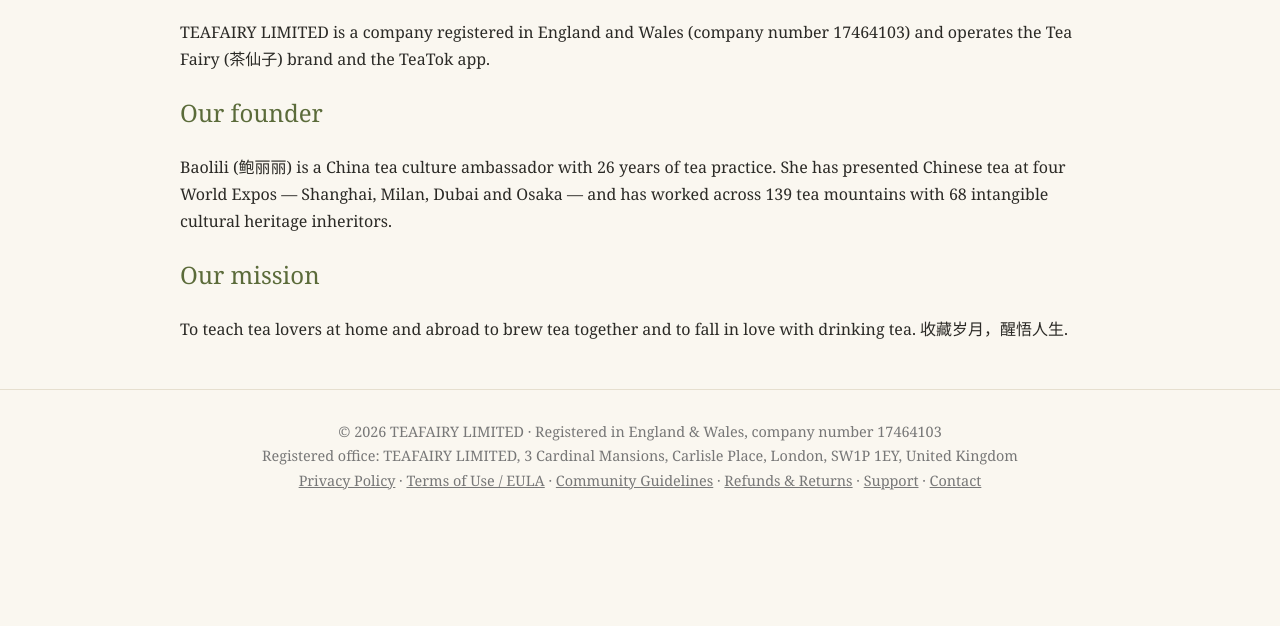
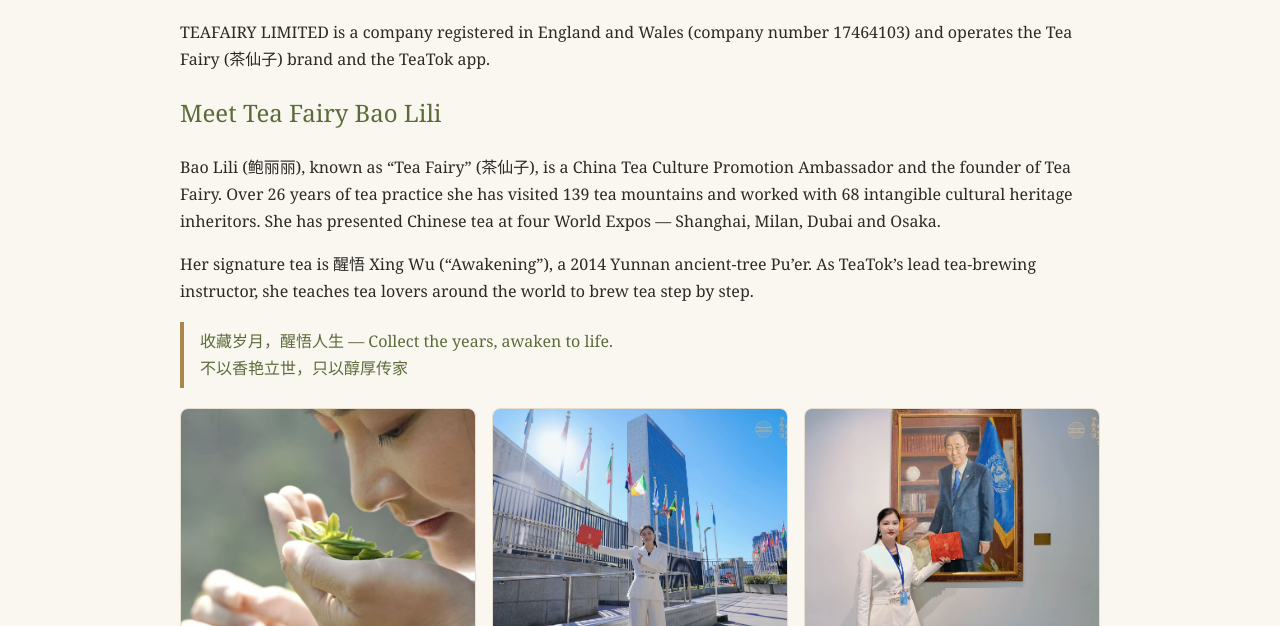
Before and after one commit to TeaFairyWorld/teafairy-site, a plain HTML site: page about.html in a window 1280 px wide. Shown: the part 173-799 px from the top of the page. Drawn offline with Linux system fonts and the light colour scheme.

Commit message:
Add Meet Tea Fairy Bao Lili section and photo galleries

```diff
--- a/about.html
+++ b/about.html
@@ -1,6 +1,10 @@
 <!doctype html><html lang="en"><head><meta charset="utf-8"><meta name="viewport" content="width=device-width,initial-scale=1"><title>About | Tea Fairy · TEAFAIRY LIMITED</title><link rel="stylesheet" href="style.css"></head><body>
 <header><nav><a class="brand" href="index.html">Tea Fairy 茶仙子</a><a href="index.html">Home</a><a href="about.html">About</a><a href="support.html">Support</a><a href="contact.html">Contact</a></nav></header>
 <main><h1>About TEAFAIRY LIMITED</h1><p>TEAFAIRY LIMITED is a company registered in England and Wales (company number 17464103) and operates the Tea Fairy (茶仙子) brand and the TeaTok app.</p>
-<h2>Our founder</h2><p>Baolili (鲍丽丽) is a China tea culture ambassador with 26 years of tea practice. She has presented Chinese tea at four World Expos &mdash; Shanghai, Milan, Dubai and Osaka &mdash; and has worked across 139 tea mountains with 68 intangible cultural heritage inheritors.</p>
+<h2 id="founder">Meet Tea Fairy Bao Lili</h2><p>Bao Lili (鲍丽丽), known as &ldquo;Tea Fairy&rdquo; (茶仙子), is a China Tea Culture Promotion Ambassador and the founder of Tea Fairy. Over 26 years of tea practice she has visited 139 tea mountains and worked with 68 intangible cultural heritage inheritors. She has presented Chinese tea at four World Expos &mdash; Shanghai, Milan, Dubai and Osaka.</p>
+<p>Her signature tea is 醒悟 Xing Wu (&ldquo;Awakening&rdquo;), a 2014 Yunnan ancient-tree Pu&#8217;er. As TeaTok&#8217;s lead tea-brewing instructor, she teaches tea lovers around the world to brew tea step by step.</p>
+<blockquote>收藏岁月，醒悟人生 &mdash; Collect the years, awaken to life.<br>不以香艳立世，只以醇厚传家</blockquote>
+<div class="gallery"><figure><img src="images/baolili-fresh-tea-leaves.jpg" alt="Bao Lili smelling freshly picked tea leaves" loading="lazy"><figcaption>Bao Lili with freshly picked tea leaves</figcaption></figure><figure><img src="images/baolili-un-flags.jpg" alt="Bao Lili holding a red box of Xing Wu tea outside United Nations Headquarters, with national flags behind her" loading="lazy"><figcaption>Bao Lili at United Nations Headquarters, New York</figcaption></figure><figure><img src="images/baolili-un-portrait-painting.jpg" alt="Bao Lili standing beside a portrait painting inside United Nations Headquarters" loading="lazy"><figcaption>Bao Lili at United Nations Headquarters, New York</figcaption></figure><figure><img src="images/baolili-un-terrace.jpg" alt="Bao Lili on a terrace at United Nations Headquarters" loading="lazy"><figcaption>Bao Lili at United Nations Headquarters, New York</figcaption></figure><figure><img src="images/baolili-un-general-assembly.jpg" alt="Bao Lili holding Xing Wu tea in the United Nations General Assembly Hall" loading="lazy"><figcaption>Bao Lili in the General Assembly Hall, United Nations Headquarters, New York</figcaption></figure><figure><img src="images/baolili-un-flag.jpg" alt="Bao Lili standing with the United Nations flag" loading="lazy"><figcaption>Bao Lili with the United Nations flag, New York</figcaption></figure></div>
+<h2 id="tea-and-art">Tea &amp; Art</h2><div class="gallery"><figure><img src="images/art-gaiwan.jpg" alt="A blue-and-white porcelain gaiwan" loading="lazy"><figcaption>Blue-and-white porcelain gaiwan</figcaption></figure><figure><img src="images/art-tea-gathering-card.jpg" alt="A Tea Fairy tea gathering card reading 如初, decorated with plum blossom" loading="lazy"><figcaption>Tea Fairy tea gathering card, 如初</figcaption></figure><figure><img src="images/art-cat-osmanthus.jpg" alt="Chinese ink painting of a cat beneath osmanthus" loading="lazy"><figcaption>Ink painting: cat and osmanthus</figcaption></figure><figure><img src="images/art-tea-tins.jpg" alt="Tea tins, including Mengding Yellow Sprout" loading="lazy"><figcaption>Tea tins, including Mengding Yellow Sprout</figcaption></figure><figure><img src="images/art-teapot-cups.jpg" alt="Two flower-patterned glass cups beside a Yixing clay teapot" loading="lazy"><figcaption>Glass flower cups and a Yixing teapot</figcaption></figure></div>
 <h2>Our mission</h2><p>To teach tea lovers at home and abroad to brew tea together and to fall in love with drinking tea. 收藏岁月，醒悟人生.</p></main>
 <footer>&copy; 2026 TEAFAIRY LIMITED &middot; Registered in England &amp; Wales, company number 17464103<br>Registered office: TEAFAIRY LIMITED, 3 Cardinal Mansions, Carlisle Place, London, SW1P 1EY, United Kingdom<br><a href="privacy.html">Privacy Policy</a> &middot; <a href="terms.html">Terms of Use / EULA</a> &middot; <a href="community-guidelines.html">Community Guidelines</a> &middot; <a href="refunds.html">Refunds &amp; Returns</a> &middot; <a href="support.html">Support</a> &middot; <a href="contact.html">Contact</a></footer></body></html>
--- a/style.css
+++ b/style.css
@@ -8,3 +8,9 @@ main{max-width:960px;margin:auto;padding:30px 20px}h1,h2{color:var(--tea);font-w
 .card b{display:block;font-size:2em;color:var(--gold)}.soon{background:var(--tea);color:#fff;border-radius:10px;padding:28px;text-align:center}.soon h2{color:#fff}
 .todo{background:#fff3cd;border:1px dashed #c9a227;padding:2px 6px}.notice{background:#fff3cd;border-left:4px solid #c9a227;padding:12px 16px}
 footer{text-align:center;font-size:.9em;color:#777;padding:30px 20px;border-top:1px solid #e6dfcf}footer a{color:#777}
+
+.meet{display:grid;grid-template-columns:1fr 1fr;gap:28px;align-items:center;margin:36px 0;background:#fff;border:1px solid #e6dfcf;border-radius:10px;overflow:hidden}.meet img{width:100%;height:100%;object-fit:cover;display:block;min-height:260px}.meet div{padding:24px 24px 24px 0}
+.btn{display:inline-block;background:var(--tea);color:#fff;padding:8px 18px;border-radius:6px;text-decoration:none}.btn:hover{background:var(--gold)}
+.gallery{display:grid;grid-template-columns:repeat(auto-fill,minmax(260px,1fr));gap:16px;margin:20px 0}.gallery figure{margin:0;background:#fff;border:1px solid #e6dfcf;border-radius:8px;overflow:hidden}.gallery img{width:100%;aspect-ratio:4/3;object-fit:cover;display:block}.gallery figcaption{font-size:.85em;color:#666;padding:8px 12px}
+blockquote{border-left:4px solid var(--gold);margin:16px 0;padding:6px 16px;color:var(--tea)}
+@media(max-width:700px){.meet{grid-template-columns:1fr}.meet div{padding:0 20px 20px}}
```
Also changed, not shown: index.html (+1 -0 lines), images/art-cat-osmanthus.jpg (added), images/art-gaiwan.jpg (added), images/art-tea-gathering-card.jpg (added), images/art-tea-tins.jpg (added), images/art-teapot-cups.jpg (added), images/baolili-fresh-tea-leaves.jpg (added), images/baolili-un-flag.jpg (added), images/baolili-un-flags.jpg (added), images/baolili-un-general-assembly.jpg (added), images/baolili-un-portrait-painting.jpg (added), images/baolili-un-terrace.jpg (added).
